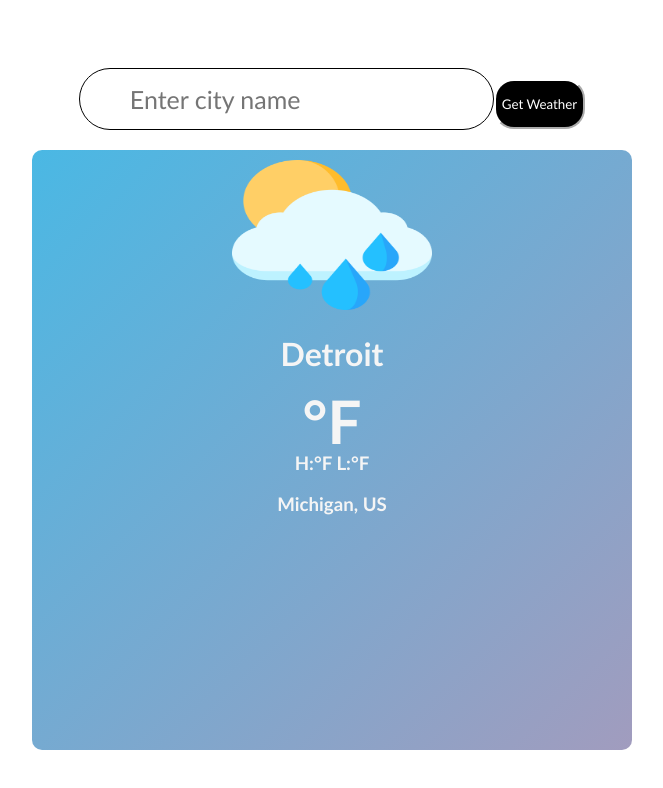
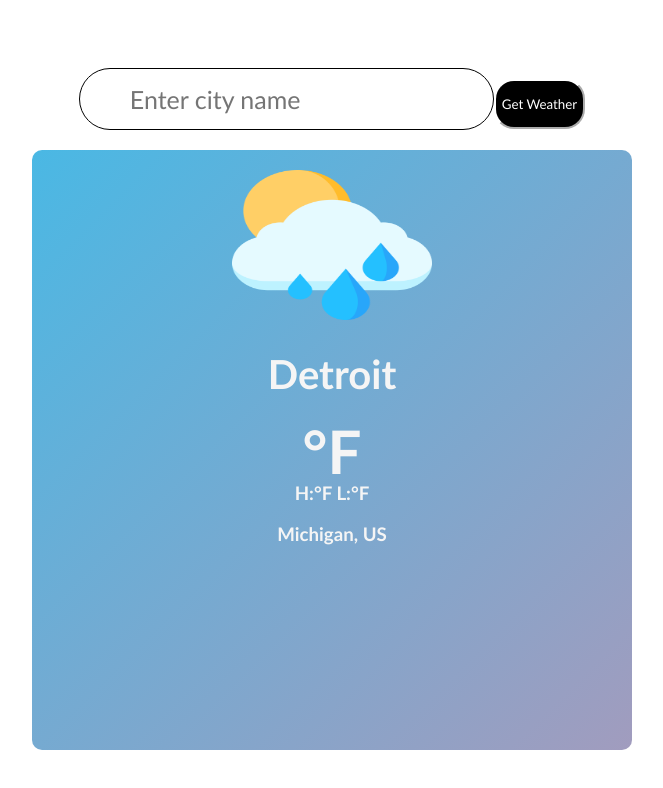
Before and after one commit to rabsickles123/Mod2Project-WeatherApp, a React (Vite) app: page / in a window 1280 px wide. Shown: the top 788 px of the page, without its empty margins (308-971 px from the left). Built offline with nearby package versions, Linux system fonts and the light colour scheme; no server answers.

Commit message:
finishing touches

```diff
--- a/src/App.css
+++ b/src/App.css
@@ -39,7 +39,7 @@
 }
 
 .image {
-  margin-top: 10px;
+  margin-top: 20px;
   height: 150px;
   width: 200px;
 }
@@ -60,3 +60,7 @@
 #summary {
   margin-top: 75px;
 }
+
+.city {
+  font-size: 40px;
+}
--- a/src/App.jsx
+++ b/src/App.jsx
@@ -19,6 +19,9 @@ function App() {
   let [high, setHigh] = useState(null)
   let [low, setLow] = useState(null)
   let [summary, setSummary] = useState(null)
+  let [alert, setAlert] = useState(null)
+  let [event, setEvent] = useState(null)
+  let [sender, setSender] = useState(null)
 
 
   async function getCoordinates() {
@@ -49,6 +52,9 @@ function App() {
         setHigh(data.daily[0].temp.max)
         setLow(data.daily[0].temp.min)
         setSummary(data.daily[1].summary)
+        setAlert(data.alerts[0]?.description)
+        setEvent(data.alerts[0]?.event)
+        setSender(data.alerts[0]?.sender_name)
       }
   } catch(error) {
     console.log(error.message)
@@ -67,7 +73,7 @@ useEffect(() => {
   return (
     <>
     <CityInput onCityChange = {setCity}/>
-    <WeatherDisplay city={city} state ={state} country={country} temperature= {temperature} description = {description} summary = {summary} high={high} low={low} feelslike = {feelslike}/>
+    <WeatherDisplay city={city} state ={state} country={country} temperature= {temperature} description = {description} summary = {summary} high={high} low={low} feelslike = {feelslike} alert = {alert}/>
     </>
   )
 }
--- a/src/Components/WeatherDisplay.jsx
+++ b/src/Components/WeatherDisplay.jsx
@@ -1,6 +1,6 @@
 import picture from "./Assets/weather-app.png"
 
-export default function WeatherDisplay({city, state, country, temperature, description, summary, high, low, feelslike}) {
+export default function WeatherDisplay({city, state, country, temperature, description, summary, high, low, feelslike, alert}) {
     return (
       <div className = "container">
         <img className = "image" src = {picture} alt = "weather icon"/>
@@ -11,7 +11,6 @@ export default function WeatherDisplay({city, state, country, temperature, descr
            {temperature !== null && (
                 <>
                     <h3>Feels like: {feelslike}°F </h3>
-
                     <p id = "description">{description}</p>
                     <p id = "summary">{summary}</p>
                 </>
```
